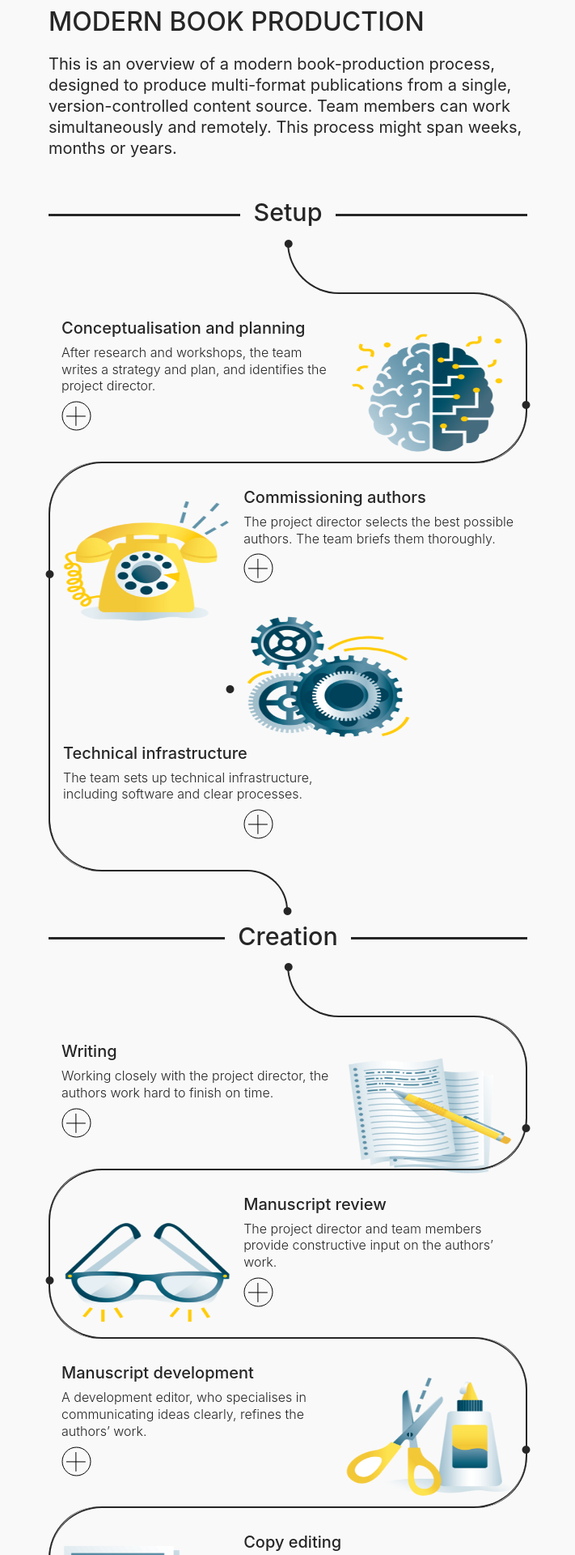
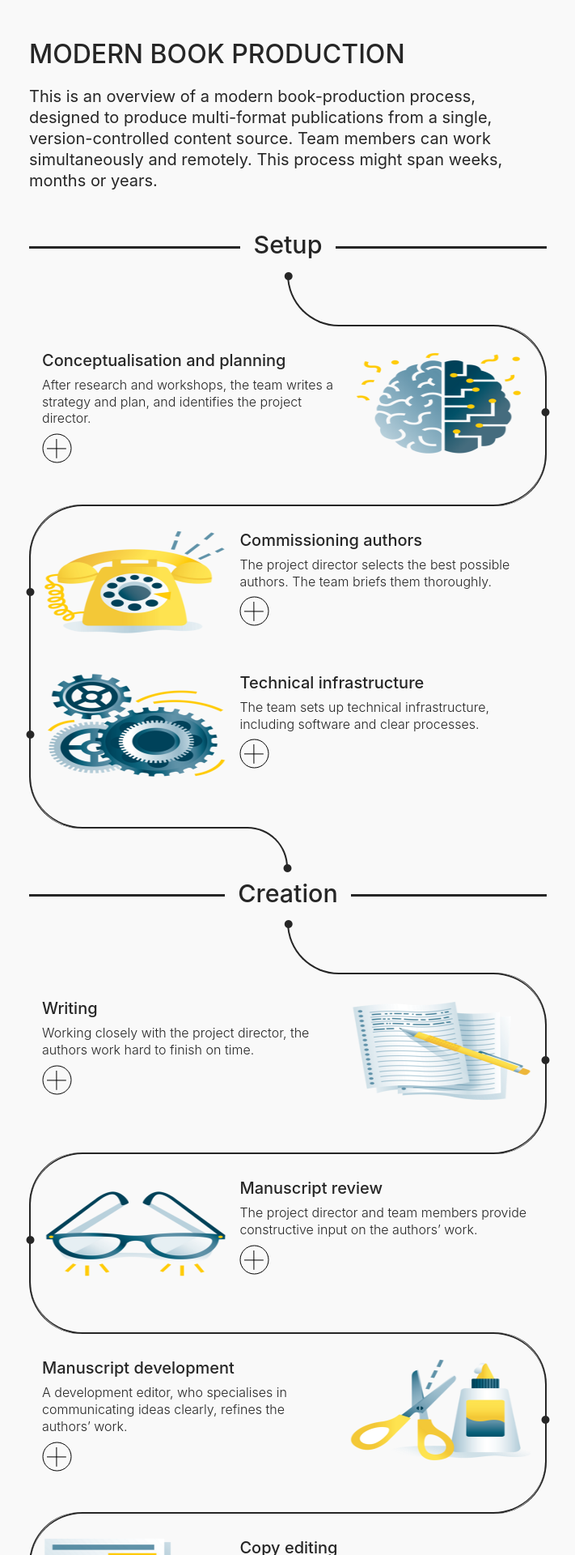
Before and after one commit to kshawkin/modern-book-production, a Jekyll site: the page built from index.md, in a window 1280 px wide. Shown: the top 1920 px of the page at 81% size, without its empty margins (284-995 px from the left). Built offline with Jekyll 4.4.1, drawn with Linux system fonts in a browser that asks for light colours; some web fonts are replaced.

Commit message:
Fix image sizes

```diff
--- a/_includes/image
+++ b/_includes/image
@@ -17,8 +17,8 @@ https://builtvisible.com/responsive-images-for-busy-people-a-quick-primer/ {% en
 <img
     sizes="auto"
     src="{{ site.baseurl }}/images/{{ image }}.{{ file-extension }}"
-    srcset="{{ site.baseurl }}/images/{{ image }}-64.{{ file-extension }} 320w,
-    {{ site.baseurl }}/images/{{ image }}-128.{{ file-extension }} 640w,
+    srcset="{{ site.baseurl }}/images/{{ image }}-128.{{ file-extension }} 320w,
+    {{ site.baseurl }}/images/{{ image }}-256.{{ file-extension }} 640w,
     {{ site.baseurl }}/images/{{ image }}-256.{{ file-extension }} 1024w" class="lazyload{% if include.class %} {{ include.class }}{% endif %}"
     {% if include.alt %} alt="{{ include.alt }}"{% endif %} />
 
--- a/_sass/_stage.scss
+++ b/_sass/_stage.scss
@@ -86,13 +86,13 @@
         }
     }
 
-    // Mouseover phase highlights all dots in phase
+    // Mouseover phase emphasises all dots in phase
     &:hover,
     &:focus,
     &:active {
 
         .task-image::before {
-            color: $color-highlight;
+            color: $color-bg;
             text-shadow: -1.5px 0 $color-text, 0 1.5px $color-text, 1.5px 0 $color-text, 0 -1.5px $color-text;
         }
     }
--- a/_sass/_task.scss
+++ b/_sass/_task.scss
@@ -4,21 +4,29 @@
 .task {
 
     margin-bottom: 1rem;
+    min-height: 10rem;
+
     &:last-child {
         margin-bottom: 0;
     }
 
     .task-image {
-        display: inline-block;
+        display: flex;
         float: right;
+        justify-content: center;
         margin-left: 1rem;
         margin-right: 0;
         margin-top: 1rem;
         width: calc(40% - 1rem); // 1rem is margin to text
 
+        // Image sits higher on large screens
+        @media only screen and (min-width: $break-width-medium) {
+            margin-top: 0;
+        }
+
         img {
-            // max-height: $line-height * 6 * 1em;
-            width: 100%;
+            max-height: $line-height * 5 * 1rem;
+            max-width: 100%;
         }
     }
 
--- a/_sass/main.scss
+++ b/_sass/main.scss
@@ -1,5 +1,5 @@
 // Sizes
-$max-width: 37rem;
+$max-width: 40rem;
 $line-height: 1.6;
 $border-radius: 0.1rem;
 $rule-thickness: 2px;
@@ -12,7 +12,10 @@ $font-variable-main: 'Inter var', $font-main;
 // Colours
 $color-bg: #f9f9f9;
 $color-text: #262626;
-$color-highlight: #ffcb05;
+
+// Break points
+$break-width-medium: 600px;
+$break-width-large: 900px;
 
 // Import font
 @import url('https://rsms.me/inter/inter.css');
@@ -20,6 +23,9 @@ $color-highlight: #ffcb05;
 // Global styles for the self-standing site
 body {
     background-color: $color-bg;
+    margin: 2rem auto;
+    max-width: $max-width;
+    padding: 1rem;
 }
 
 // Main wrapper
@@ -31,7 +37,6 @@ body {
     color: $color-text;
     line-height: $line-height;
     margin: auto;
-    max-width: $max-width;
 
     // Load variable fonts for browsers that support them
     font-family: $font-main;
```
